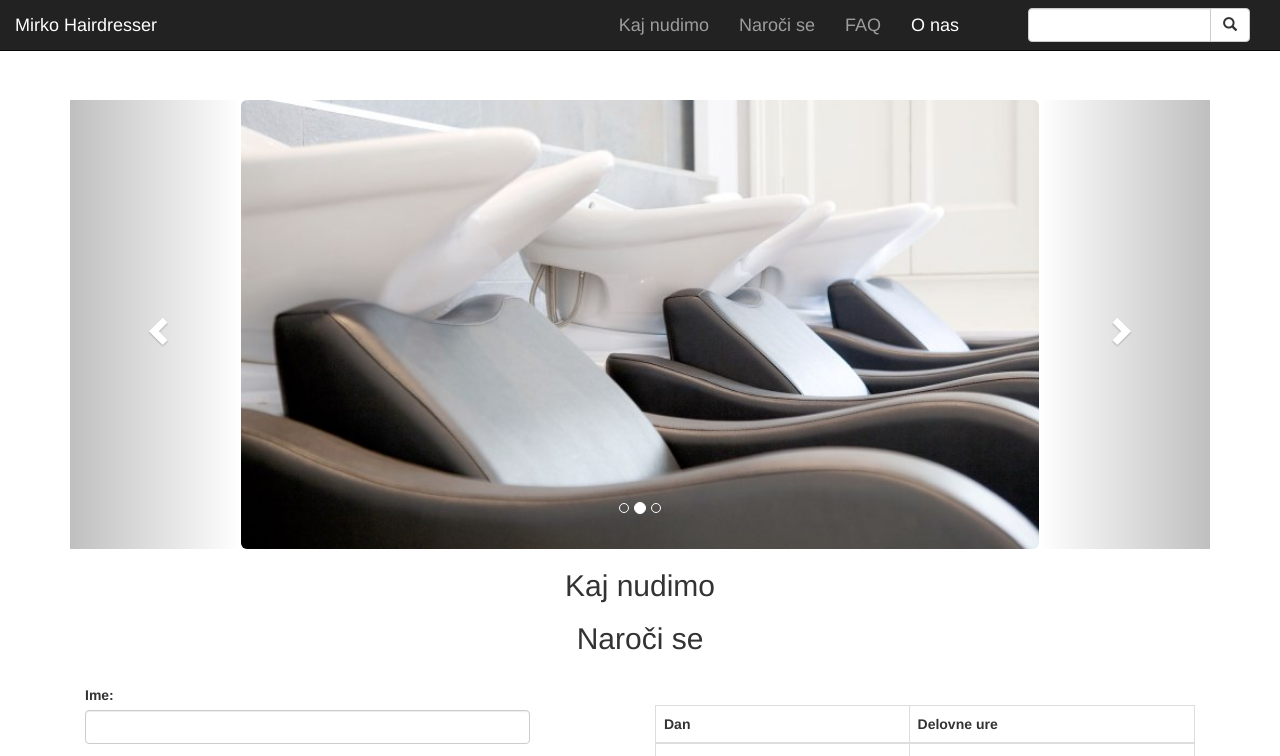
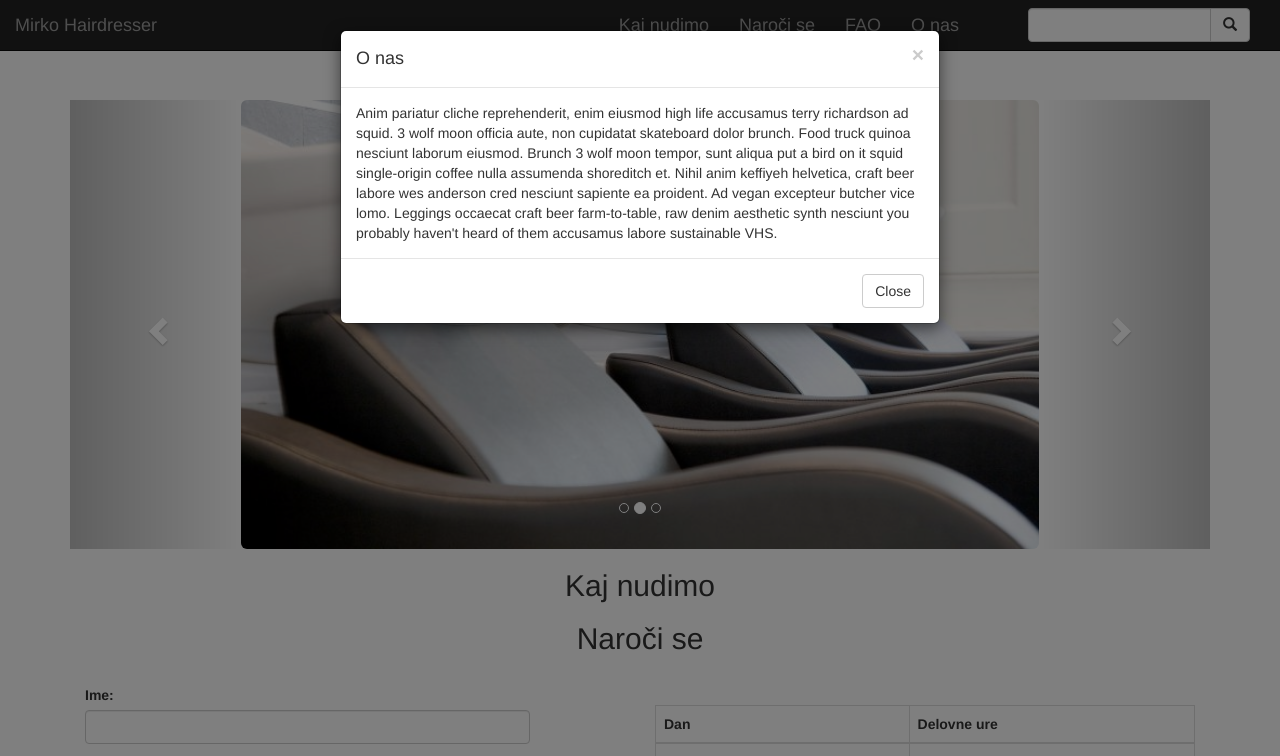
Before and after one commit to Mitjaje/bootstrap, a plain HTML site: page index.html in a window 1280 px wide. Both pictures are taken after a click on the link "O nas". Shown: the top 756 px of the page. Drawn offline with nearby package versions, Linux system fonts and the light colour scheme.

Commit message:
modal(O nas)

```diff
--- a/index.html
+++ b/index.html
@@ -33,7 +33,7 @@
                     <li><a href="#">Kaj nudimo</a></li>
                     <li><a href="#">Naroči se</a></li>
                     <li><a href="#">FAQ</a></li>
-                    <li><a href="#">O nas</a></li>
+                    <li><a href="#" data-toggle="modal" data-target="#myModal">O nas</a></li>
                     <div class="col-md-5 pull-right">
                         <form class="navbar-form" role="search">
                             <div class="input-group">
@@ -223,6 +223,28 @@
           </div>
         </div>
     </div>
+
+      <!-- Modal -->
+    <div class="modal fade" id="myModal" tabindex="-1" role="dialog" aria-labelledby="myModalLabel">
+      <div class="modal-dialog" role="document">
+        <div class="modal-content">
+          <div class="modal-header">
+            <button type="button" class="close" data-dismiss="modal" aria-label="Close"><span aria-hidden="true">&times;</span></button>
+            <h4 class="modal-title" id="myModalLabel">O nas</h4>
+          </div>
+          <div class="modal-body">
+             Anim pariatur cliche reprehenderit, enim eiusmod high life accusamus terry richardson ad squid. 3 wolf moon officia aute, non cupidatat skateboard dolor brunch. Food truck quinoa nesciunt laborum eiusmod. Brunch 3 wolf moon tempor, sunt aliqua put a bird on it squid single-origin coffee nulla assumenda shoreditch et. Nihil anim keffiyeh helvetica, craft beer labore wes anderson cred nesciunt sapiente ea proident. Ad vegan excepteur butcher vice lomo. Leggings occaecat craft beer farm-to-table, raw denim aesthetic synth nesciunt you probably haven't heard of them accusamus labore sustainable VHS.
+          </div>
+          <div class="modal-footer">
+            <button type="button" class="btn btn-default" data-dismiss="modal">Close</button>
+          </div>
+        </div>
+      </div>
+    </div>
+
+
+
+
     <div class="container">
         <div class="row">
             <div class="col-md-5">
```
